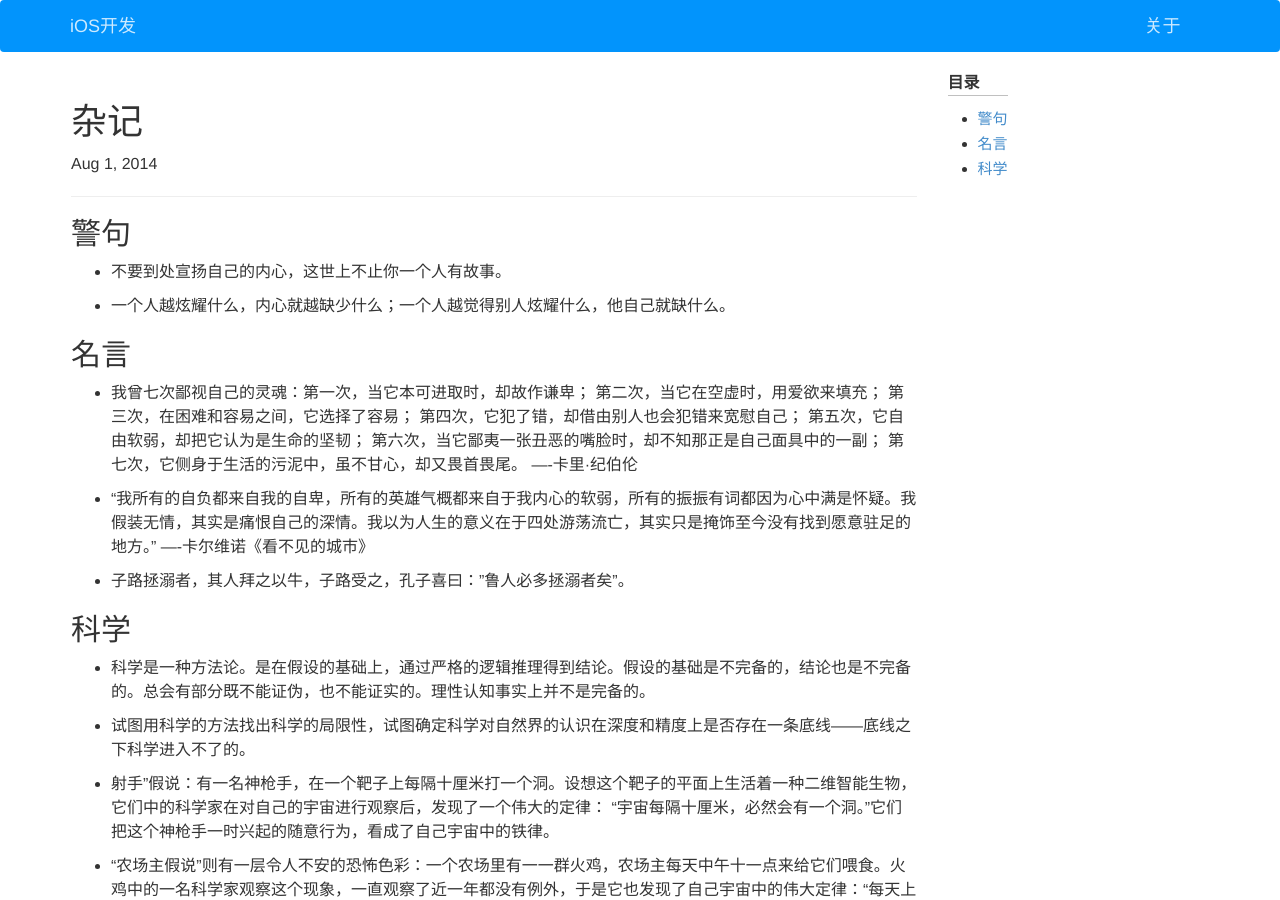
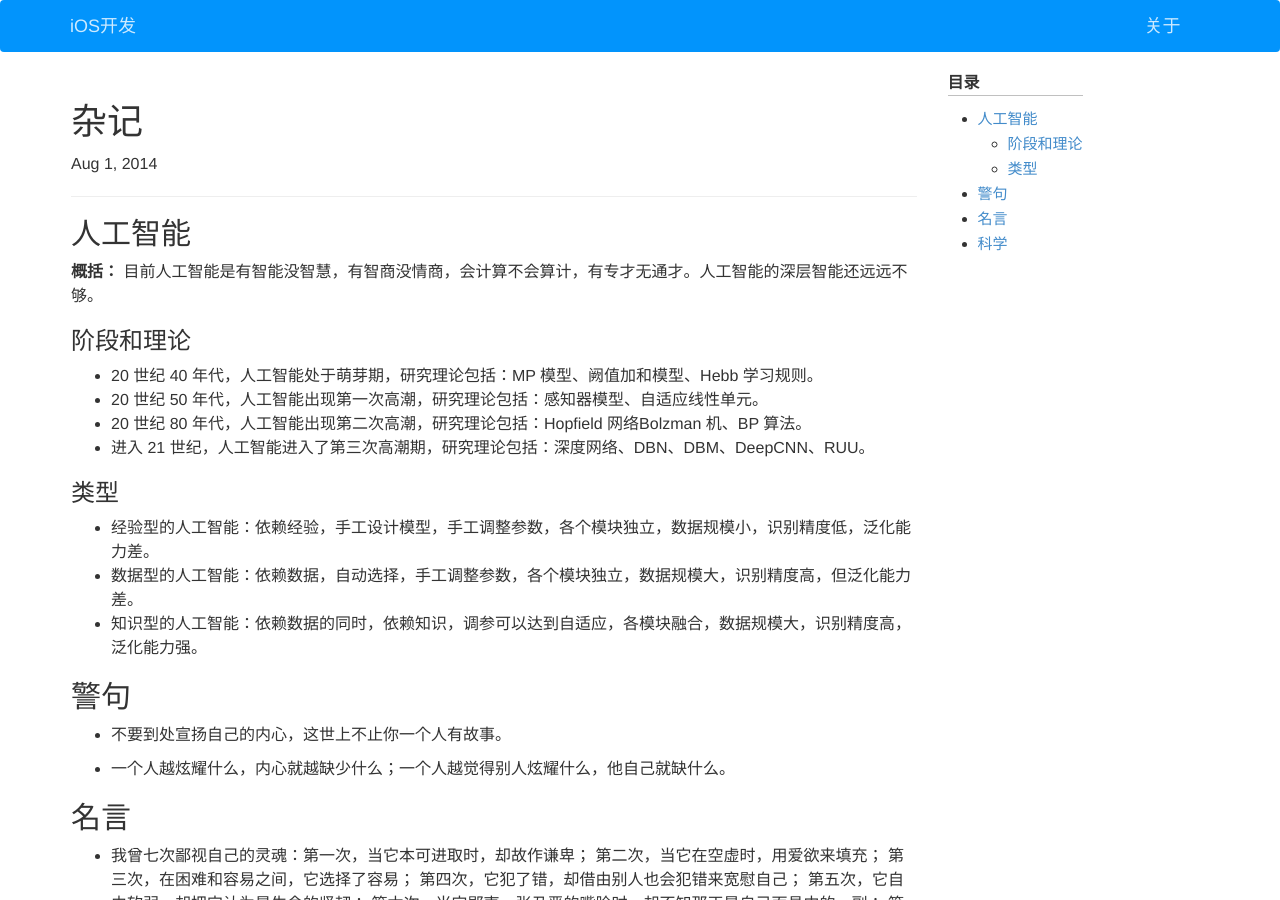
Before and after one commit to wigl/wigl.github.io, a Jekyll site: the page built from _posts/2014-08-01-note.md, in a window 1280 px wide and 900 px high. Built offline with Jekyll 4.4.1, drawn with Linux system fonts in a browser that asks for light colours.

```diff
--- a/_posts/2014-08-01-note.md
+++ b/_posts/2014-08-01-note.md
@@ -8,6 +8,23 @@ excerpt:
 
 * content
 {:toc}
+
+## 人工智能
+
+**概括：** 目前人工智能是有智能没智慧，有智商没情商，会计算不会算计，有专才无通才。人工智能的深层智能还远远不够。
+
+### 阶段和理论
+
+- 20 世纪 40 年代，人工智能处于萌芽期，研究理论包括：MP 模型、阙值加和模型、Hebb 学习规则。
+- 20 世纪 50 年代，人工智能出现第一次高潮，研究理论包括：感知器模型、自适应线性单元。
+- 20 世纪 80 年代，人工智能出现第二次高潮，研究理论包括：Hopfield 网络Bolzman 机、BP 算法。
+- 进入 21 世纪，人工智能进入了第三次高潮期，研究理论包括：深度网络、DBN、DBM、DeepCNN、RUU。
+
+### 类型
+
+- 经验型的人工智能：依赖经验，手工设计模型，手工调整参数，各个模块独立，数据规模小，识别精度低，泛化能力差。
+- 数据型的人工智能：依赖数据，自动选择，手工调整参数，各个模块独立，数据规模大，识别精度高，但泛化能力差。
+- 知识型的人工智能：依赖数据的同时，依赖知识，调参可以达到自适应，各模块融合，数据规模大，识别精度高，泛化能力强。
 
 ## 警句
 
```
Also changed, not shown: _posts/2016-04-25-swift_general_knowledge.md (added, +59 -0 lines), _posts/2016-05-01-soft.md (added, +40 -0 lines).
